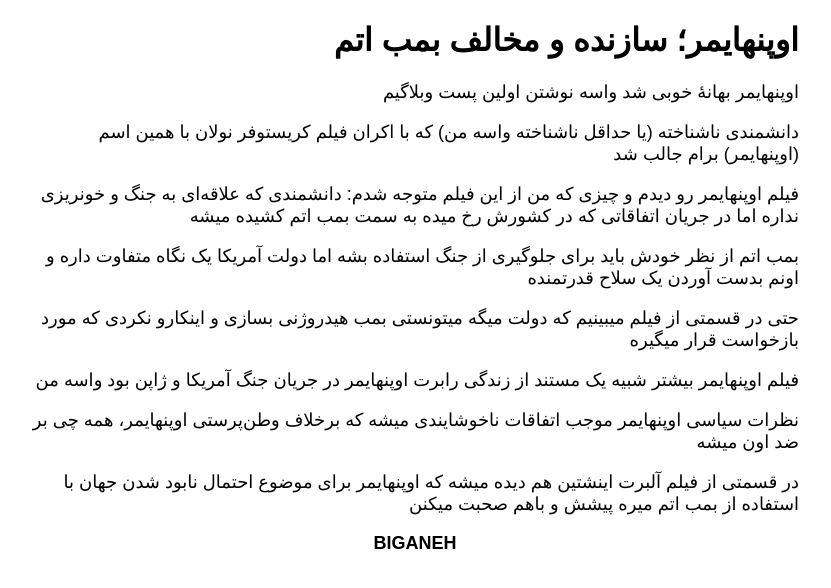
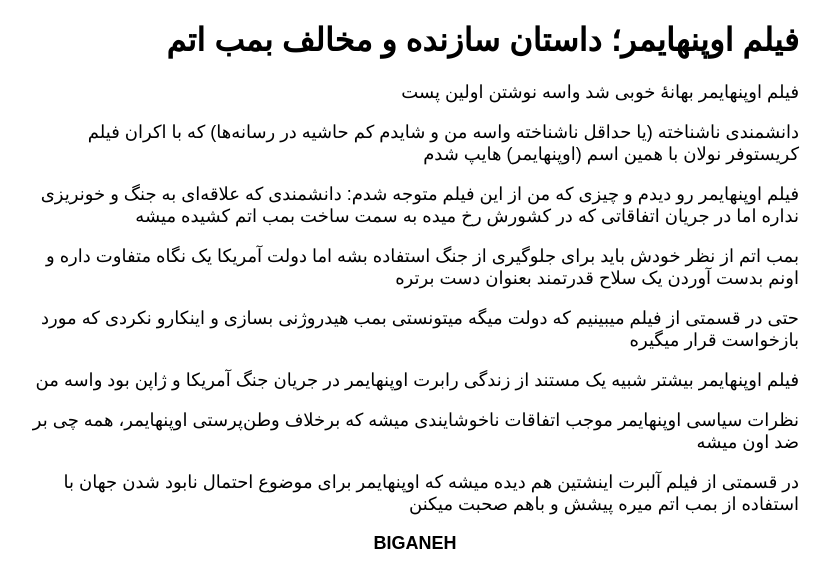
Before and after one commit to darkblog/darkblog.github.io, a Jekyll site: the page built from _posts/2023-8-7-1.md, in a window 1280 px wide. Shown: the top 588 px of the page, without its empty margins (362-1193 px from the left). Built offline with Jekyll 4.4.1, drawn with Linux system fonts in a browser that asks for light colours.

Commit message:
Update 2023-8-7-1.md

```diff
--- a/_posts/2023-8-7-1.md
+++ b/_posts/2023-8-7-1.md
@@ -1,15 +1,15 @@
 ---
 layout: post
-title: اوپنهایمر؛ سازنده و مخالف بمب اتم
+title: فیلم اوپنهایمر؛ داستان سازنده و مخالف بمب اتم
 ---
 
-اوپنهایمر بهانهٔ خوبی شد واسه نوشتن اولین پست وبلاگیم
+فیلم اوپنهایمر بهانهٔ خوبی شد واسه نوشتن اولین پست
 
-دانشمندی ناشناخته (یا حداقل ناشناخته واسه من) که با اکران فیلم کریستوفر نولان با همین اسم (اوپنهایمر) برام جالب شد
+دانشمندی ناشناخته (یا حداقل ناشناخته واسه من و شایدم کم حاشیه در رسانه‌ها) که با اکران فیلم کریستوفر نولان با همین اسم (اوپنهایمر) هایپ شدم
 
-فیلم اوپنهایمر رو دیدم و چیزی که من از این فیلم متوجه شدم: دانشمندی که علاقه‌ای به جنگ و خونریزی نداره اما در جریان اتفاقاتی که در کشورش رخ میده به سمت بمب اتم کشیده میشه
+فیلم اوپنهایمر رو دیدم و چیزی که من از این فیلم متوجه شدم: دانشمندی که علاقه‌ای به جنگ و خونریزی نداره اما در جریان اتفاقاتی که در کشورش رخ میده به سمت ساخت بمب اتم کشیده میشه
 
-بمب اتم از نظر خودش باید برای جلوگیری از جنگ استفاده بشه اما دولت آمریکا یک نگاه متفاوت داره و اونم بدست آوردن یک سلاح قدرتمنده
+بمب اتم از نظر خودش باید برای جلوگیری از جنگ استفاده بشه اما دولت آمریکا یک نگاه متفاوت داره و اونم بدست آوردن یک سلاح قدرتمند بعنوان دست برتره
 
 حتی در قسمتی از فیلم میبینیم که دولت میگه میتونستی بمب هیدروژنی بسازی و اینکارو نکردی که مورد بازخواست قرار میگیره
 
```
